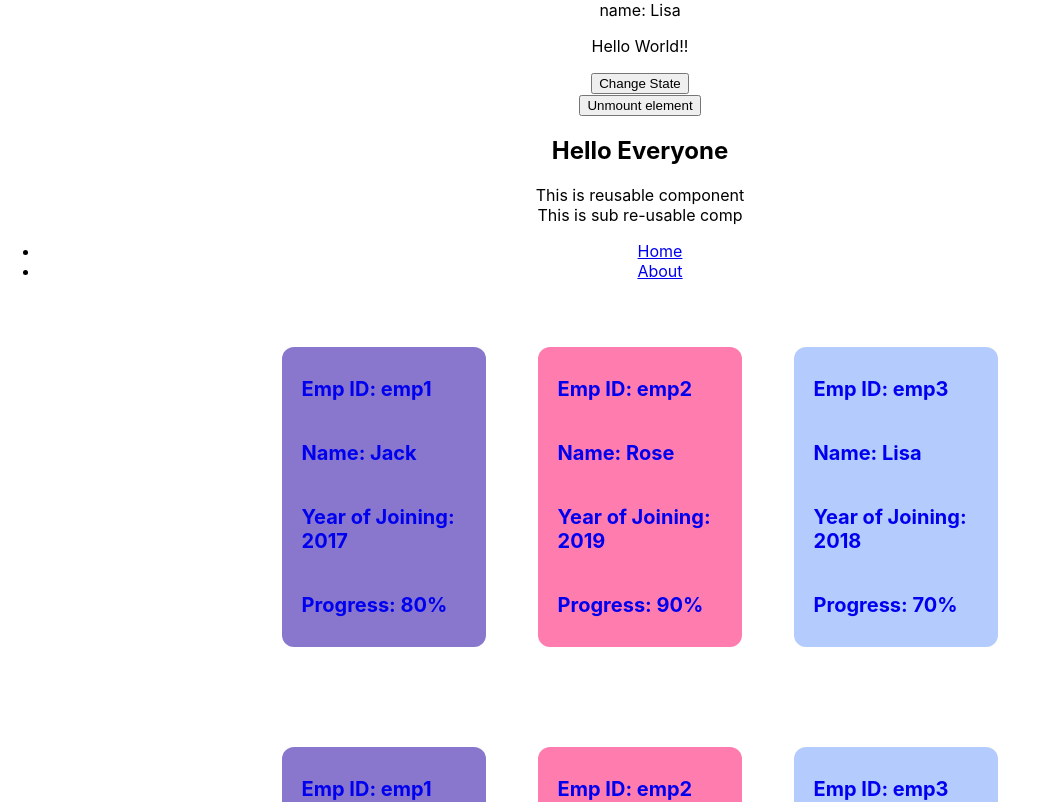
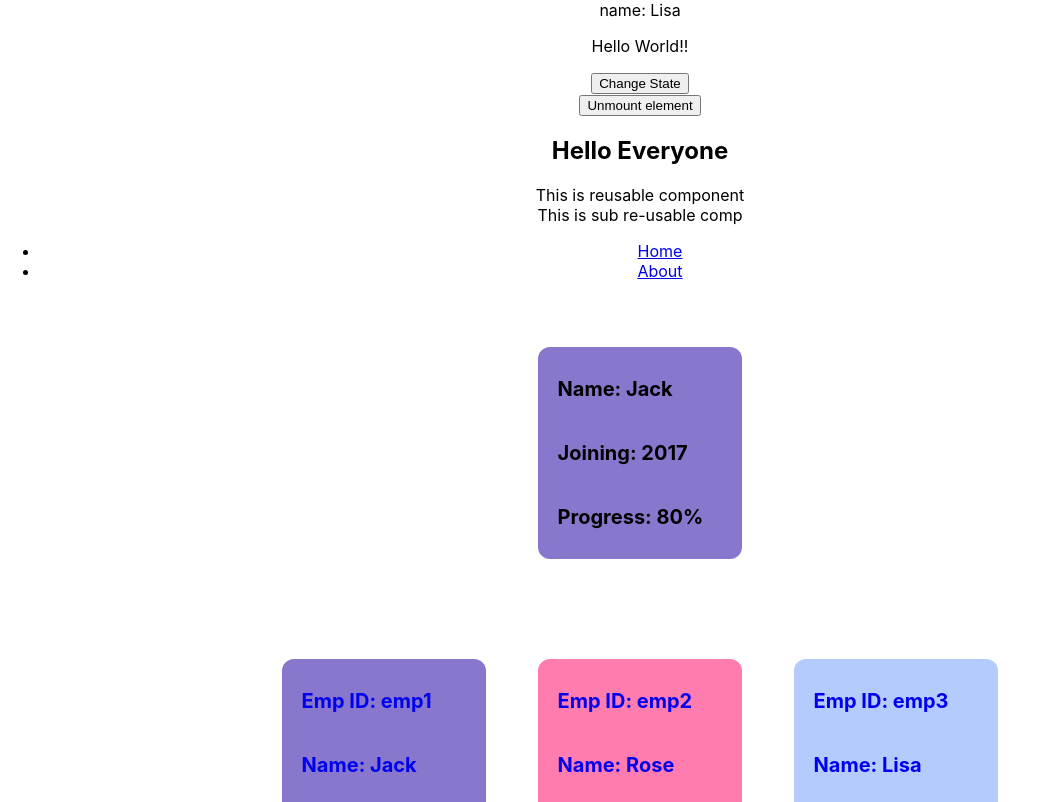
Before and after one commit to Shirly-D/react-proj, a React (Create React App) app: page /employee/emp1 in a window 1280 px wide. Shown: the top 802 px of the page, without its empty margins (0-1038 px from the left). Built offline with nearby package versions, Linux system fonts and the light colour scheme; no server answers.

Commit message:
pass data through params final commit

```diff
--- a/src/Task2/EmpDetails.js
+++ b/src/Task2/EmpDetails.js
@@ -1,12 +1,15 @@
 // import React from 'react';
 import empData from '../Util/taskData.js';
-import Emp from './Employee.js';
 
 function EmployeeDetails(props) {
     const displayData = empData.find(data => data.id === props.match.params.id)
     console.log(displayData)
 
-    return <Emp data = {displayData}></Emp>
+    return <div className={displayData.className}>
+        <p>Name: {displayData.ename}</p>
+        <p>Joining: {displayData.joining}</p>
+        <p>Progress: {displayData.progress}%</p>
+    </div>
 }
 
 
```
